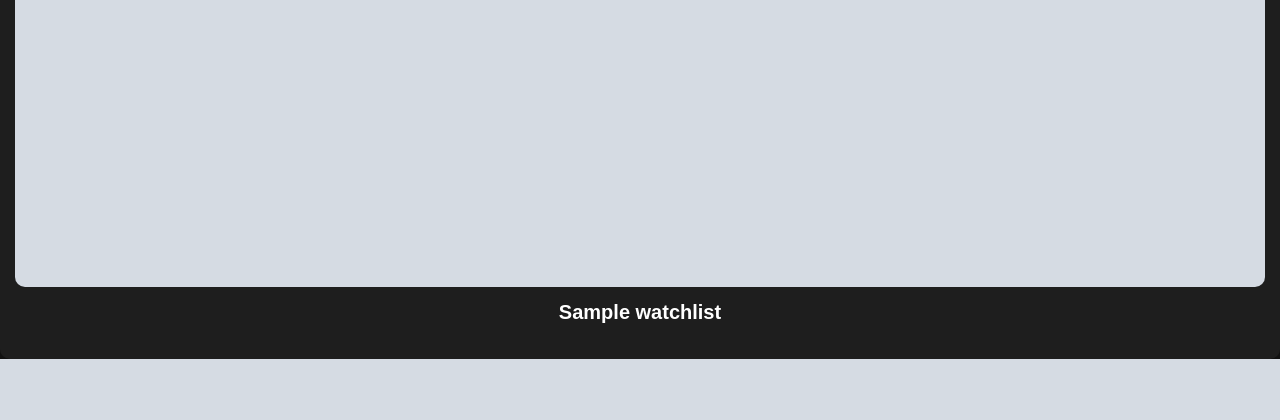
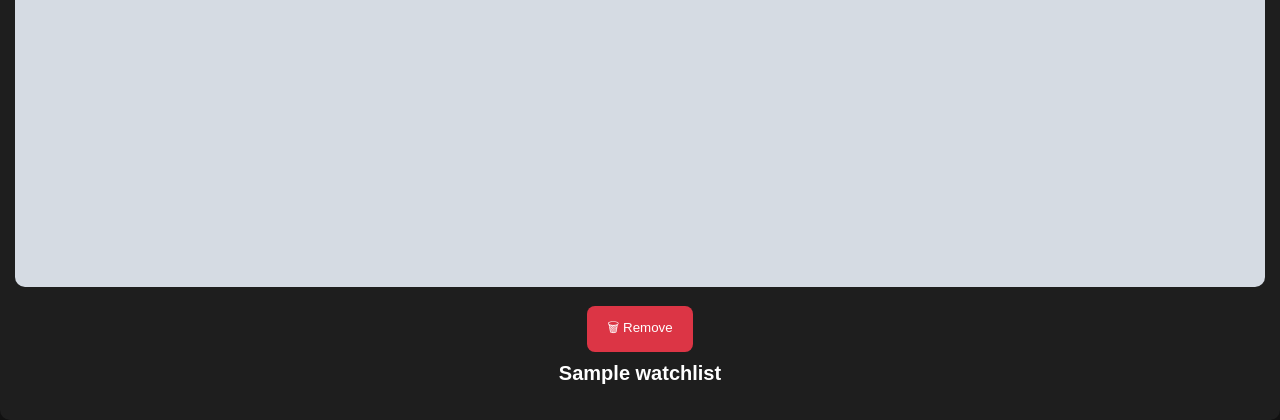
Before and after one commit to yuvraj-shahi-011/AI-MovieRecomendation, a Flask app: page /watchlist in a window 1280 px wide. Shown: the part 1172-1592 px from the top of the page. Before the commit the page ends 1531 px from the top, so only its background shows below. Run offline with Flask 3, Linux system fonts and the light colour scheme; a user stored in the database is signed in; grey boxes marked "Sample" are stand-in pictures; a database or web service that is not in the repository returns one stand-in record (values such as "Sample title"); some libraries are stand-ins or nearby versions.

```diff
--- a/app.py
+++ b/app.py
@@ -229,6 +229,25 @@ def add_watchlist():
     conn = get_db_connection()
     cursor = conn.cursor()
 
+    # Check if movie already exists
+    cursor.execute(
+        """
+        SELECT id
+        FROM watchlist
+        WHERE username=%s
+        AND imdb_id=%s
+        """,
+        (session["user"], imdb_id)
+    )
+
+    existing = cursor.fetchone()
+
+    if existing:
+        cursor.close()
+        conn.close()
+        return redirect("/search?movie=" + title)
+
+    # Insert movie
     cursor.execute(
         """
         INSERT INTO watchlist
@@ -236,6 +255,35 @@ def add_watchlist():
         VALUES (%s, %s, %s, %s)
         """,
         (session["user"], title, poster, imdb_id)
+    )
+
+    conn.commit()
+
+    cursor.close()
+    conn.close()
+
+    return redirect("/watchlist")
+
+# =========================
+# REMOVE FROM WATCHLIST
+# =========================
+
+@app.route("/remove_watchlist/<imdb_id>")
+def remove_watchlist(imdb_id):
+
+    if "user" not in session:
+        return redirect("/login")
+
+    conn = get_db_connection()
+    cursor = conn.cursor()
+
+    cursor.execute(
+        """
+        DELETE FROM watchlist
+        WHERE username=%s
+        AND imdb_id=%s
+        """,
+        (session["user"], imdb_id)
     )
 
     conn.commit()
@@ -259,11 +307,11 @@ def watchlist():
     cursor = conn.cursor()
 
     cursor.execute("""
-        SELECT movie_title, poster
+        SELECT movie_title, poster, imdb_id
         FROM watchlist
         WHERE username=%s
         ORDER BY created_at DESC
-    """, (session["user"],))
+        """, (session["user"],))
 
     movies = cursor.fetchall()
 
--- a/static/css/style.css
+++ b/static/css/style.css
@@ -252,3 +252,18 @@ form button{
 .logout-btn:hover{
     color:white;
 }
+.remove-btn{
+    margin-top:15px;
+    padding:12px 20px;
+    background:#dc3545;
+    color:white;
+    border:none;
+    border-radius:8px;
+    cursor:pointer;
+    transition:.3s;
+}
+
+.remove-btn:hover{
+    background:#b52a37;
+    transform:scale(1.05);
+}
--- a/templates/watchlist.html
+++ b/templates/watchlist.html
@@ -23,6 +23,11 @@ My Watchlist
         <div class="movie-card">
 
             <img src="{{ movie[1] }}" alt="{{ movie[0] }}">
+            <a href="/remove_watchlist/{{ movie[2] }}">
+                <button class="remove-btn">
+                    🗑 Remove
+                </button>
+            </a>
 
             <h3>{{ movie[0] }}</h3>
 
```
